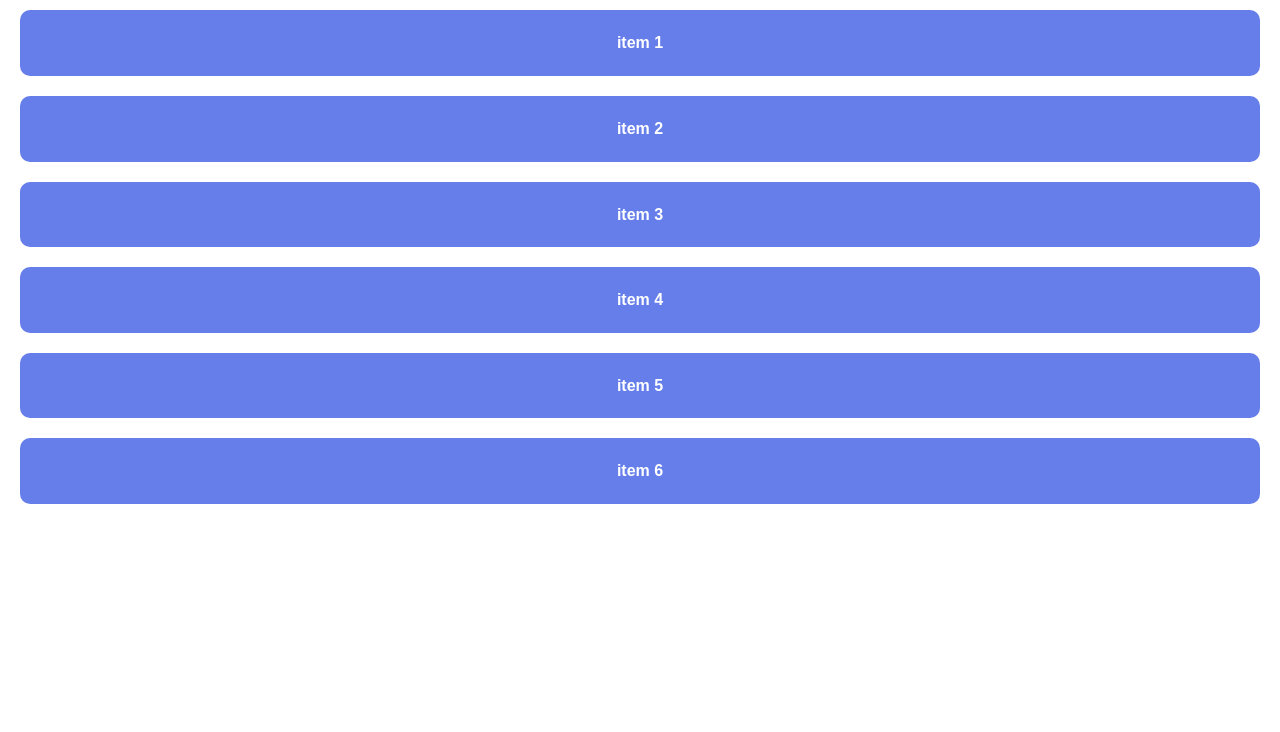
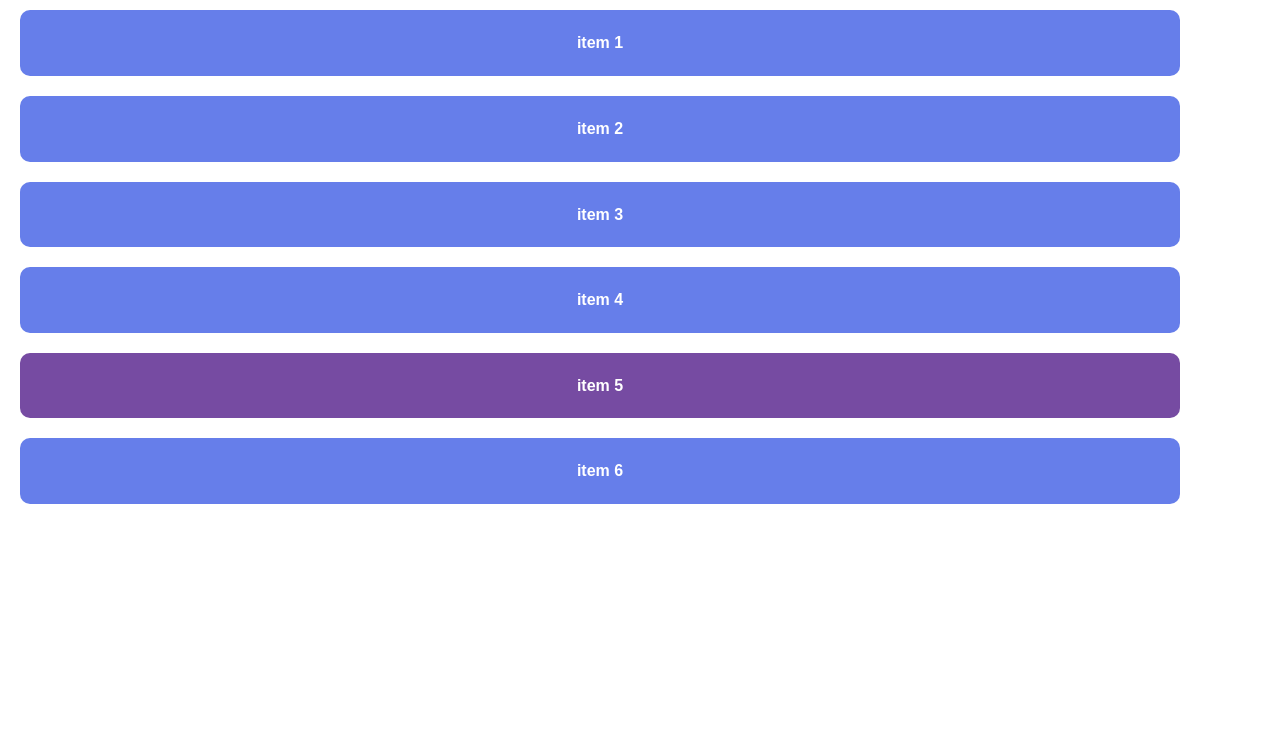
Before and after one commit to viktorhstack/git-init-repo, a plain HTML site: page ResponsiveCss/index.html in a window 1280 px wide. Shown: the part 68-800 px from the top of the page. Drawn offline with Linux system fonts and the light colour scheme.

Commit message:
feat: css bem

```diff
--- a/ResponsiveCss/index.html
+++ b/ResponsiveCss/index.html
@@ -7,16 +7,19 @@
     <title>Responsive css </title>
 </head>
 <body>
-    <main>
-<H2>Responsive CSS</H2>
-<div class="responsive-container">
-<div class="grid-box">
-<div class="item">item 1</div>
-<div class="item">item 2</div>
-<div class="item">item 3</div>
-<div class="item">item 4</div>
-<div class="item">item 5</div>
-<div class="item">item 6</div>
+    <!-- Блок= Что это? -->
+    <main class="page">
+<H2 class="page__title">Responsive CSS</H2>
+<div class="responsive">
+    <!-- Элемент = Для чего это нужно? -->
+<div class="responsive__grid">
+<div class="responsive__item">item 1</div>
+<div class="responsive__item">item 2</div>
+<div class="responsive__item">item 3</div>
+<div class="responsive__item">item 4</div>
+<!-- Модификатор = Какой? Какое? -->
+<div class="responsive__item responsive__item--current">item 5</div>
+<div class="responsive__item">item 6</div>
 
 </div>
 </div>
--- a/ResponsiveCss/style.css
+++ b/ResponsiveCss/style.css
@@ -9,22 +9,22 @@
 line-height: 1.6;
 }
 
-.main{
+.page{
     max-width: 1200px;
 }
 
-h2{
+.page__title{
     color: #667eea;
     margin: 20px;
 }
 
-.grid-box{
+.responsive__grid{
     display: grid;
     grid-template-columns:1;
     gap: 20px;
     margin: 20px;
 }
-.item{
+.responsive__item{
     background-color: #667eea;
     text-align: center;
     color: white;
@@ -33,22 +33,25 @@
     font-weight: bold;
 }
 
+.responsive__item--current{
+    background-color: #764ba2;
+}
 
 @media (max-width: 600px) {
-    .grid-box{
+    .responsive__grid{
         grid-template-columns:1fr;
     }
 }
 
 @media (min-width: 601px) and (max-width: 800px) {
-    .grid-box{
+    .responsive__grid{
         grid-template-columns: repeat(2, 1fr);
     }
 }
 
 
 @media (min-width: 801px) and (max-width: 1000px) {
-    .grid-box{
+    .responsive__grid{
         grid-template-columns: repeat(3, 1fr);
     }
 }
```
